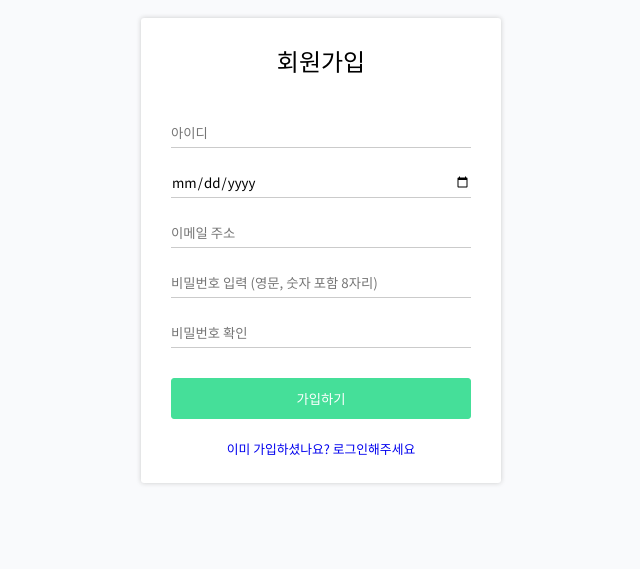
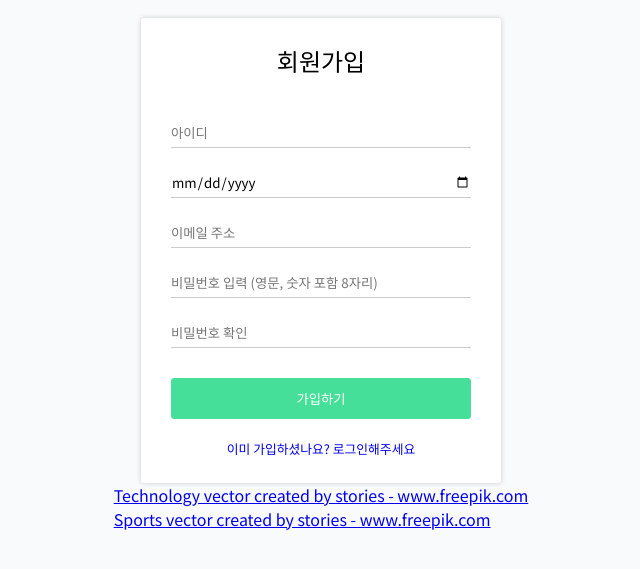
Before and after one commit to Kakamotobi/gathering-platform, a website: page signup.html in a window 1280 px wide. Shown: the part 99-668 px from the top of the page, without its empty margins (319-959 px from the left). Drawn offline with Linux system fonts and the light colour scheme.

Commit message:
[HTML] Add background image attribution

```diff
--- a/signup.html
+++ b/signup.html
@@ -109,7 +109,21 @@
 				<button type="submit" class="signup-form-btn">가입하기</button>
 			</form>
 
-			<a href="/" class="already-signed-up">이미 가입하셨나요? 로그인해주세요</a>
+			<a href="/" class="already-signed-up"
+				>이미 가입하셨나요? 로그인해주세요</a
+			>
 		</main>
+
+		<footer class="attribution">
+			<a
+				href="https://www.freepik.com/vectors/technology"
+				class="attribution-links"
+				>Technology vector created by stories - www.freepik.com</a
+			>
+			<br />
+			<a href="https://www.freepik.com/vectors/sports" class="attribution-links"
+				>Sports vector created by stories - www.freepik.com</a
+			>
+		</footer>
 	</body>
 </html>
```
